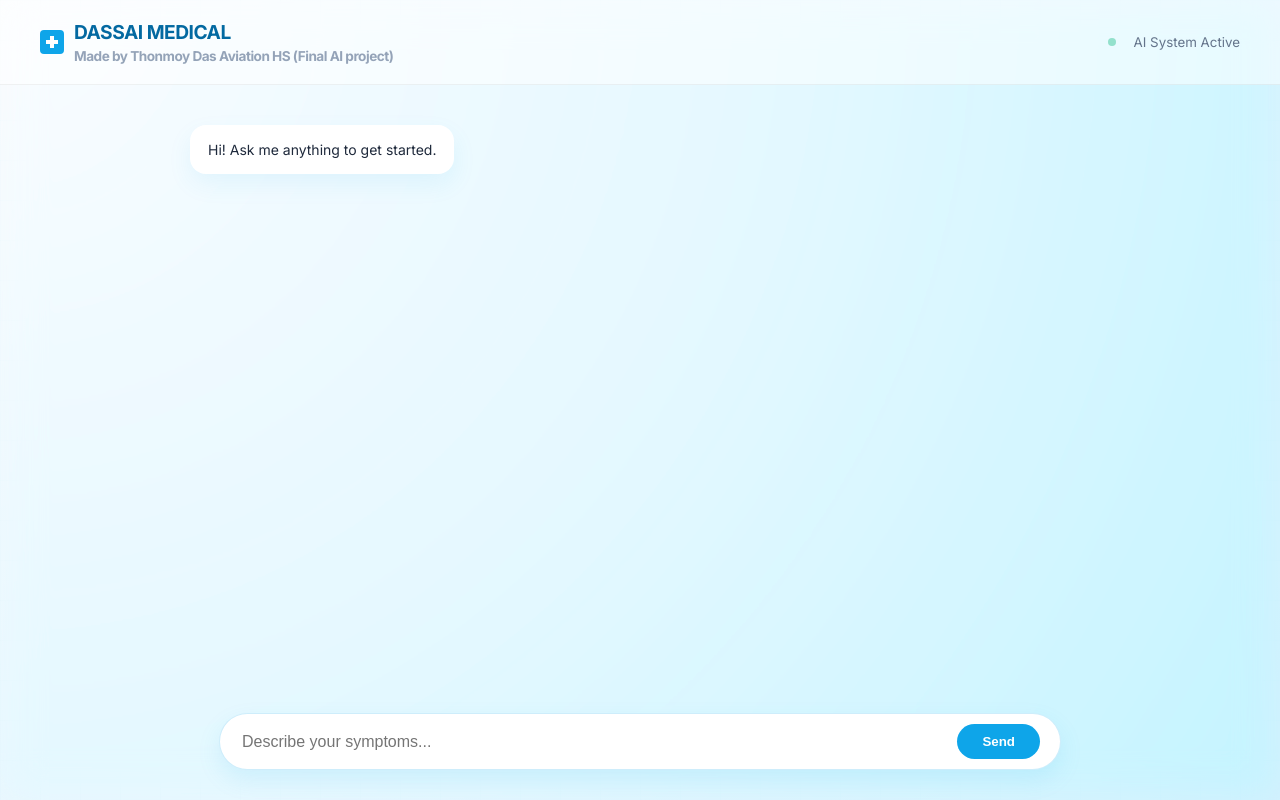
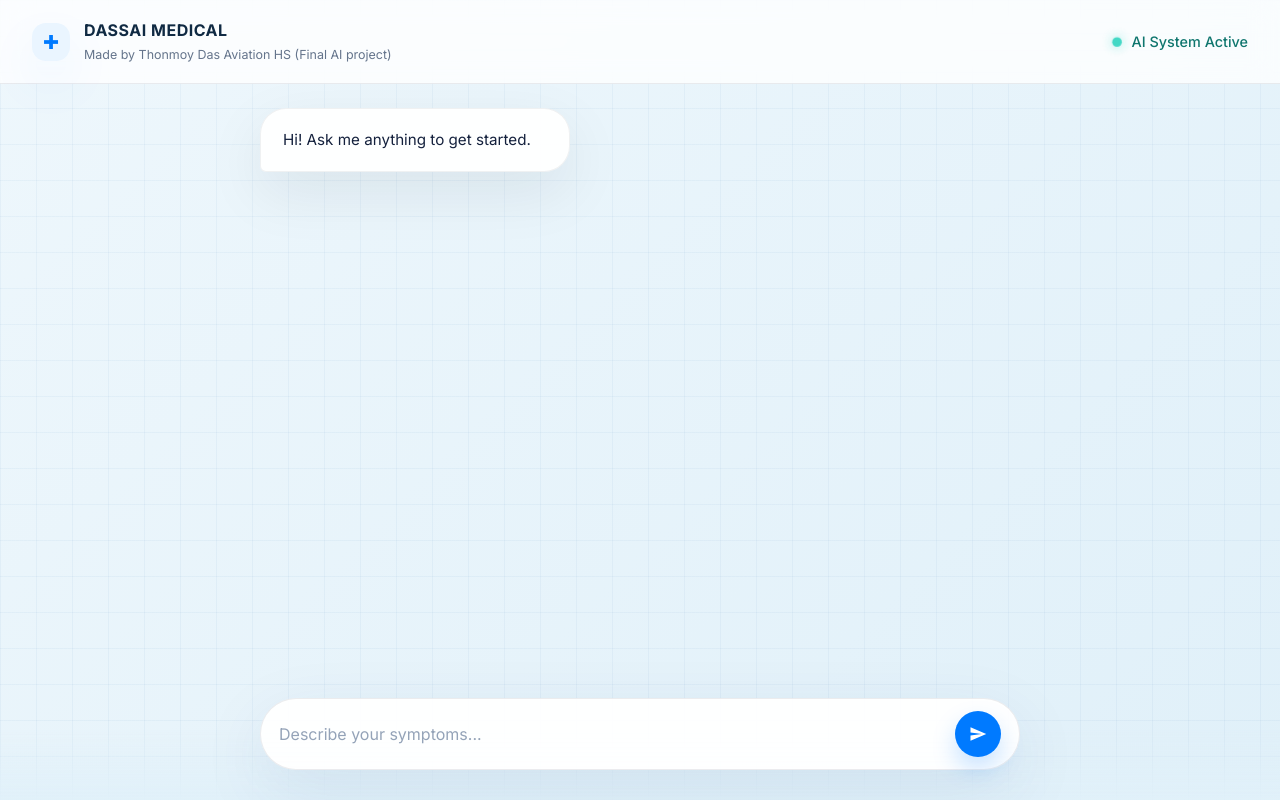
Before and after one commit to thonmoydas47-crypto/final-chat-ai-application-, a website: page public/index.html in a window 1280 px wide. Drawn offline with Linux system fonts and the light colour scheme.

Commit message:
Redesign Dassai Medical UI to a centered premium chat layout

```diff
--- a/public/index.html
+++ b/public/index.html
@@ -3,16 +3,9 @@
   <head>
     <meta charset="UTF-8" />
     <meta name="viewport" content="width=device-width, initial-scale=1.0" />
-    <title>AI Chat</title>
-    <link
-      rel="preconnect"
-      href="https://fonts.googleapis.com"
-    />
-    <link
-      rel="preconnect"
-      href="https://fonts.gstatic.com"
-      crossorigin
-    />
+    <title>Dassai Medical AI</title>
+    <link rel="preconnect" href="https://fonts.googleapis.com" />
+    <link rel="preconnect" href="https://fonts.gstatic.com" crossorigin />
     <link
       href="https://fonts.googleapis.com/css2?family=Inter:wght@400;500;600;700&display=swap"
       rel="stylesheet"
@@ -20,49 +13,44 @@
     <link rel="stylesheet" href="styles.css" />
   </head>
   <body>
-    <div class="bot-container">
-      <header class="bot-header">
-        <div class="hospital-logo">
-          <div class="logo-icon"></div>
+    <header class="main-header">
+      <div class="logo-area">
+        <span class="plus-icon">✚</span>
         <div>
-            <span>DASSAI MEDICAL</span>
-            <div style="font-size: 0.85rem; color: #94a3b8; margin-top: 4px;">Made by Thonmoy Das Aviation HS (Final AI project)</div>
+          <h1>DASSAI MEDICAL</h1>
+          <p class="subtitle">Made by Thonmoy Das Aviation HS (Final AI project)</p>
         </div>
       </div>
-        <div style="display: flex; align-items: center; gap: 10px;">
-          <div class="ai-status-dot"></div>
-          <small style="color: #64748b;">AI System Active</small>
+      <div class="system-status">
+        <span class="status-dot"></span>
+        AI System Active
       </div>
     </header>
 
-      <main class="chat-window">
-        <div class="chat-messages" id="messages">
-          <div class="message message-ai">
-            <div class="message-bubble">
-              Hi! Ask me anything to get started.
-            </div>
+    <main class="chat-wrapper">
+      <div class="chat-stream" id="messages">
+        <div class="message ai-message is-streaming">
+          <div class="message-bubble">Hi! Ask me anything to get started.</div>
         </div>
       </div>
     </main>
 
-      <footer class="input-area">
-        <div class="input-wrapper">
-          <form class="composer" id="composer" autocomplete="off" style="display: flex; width: 100%; gap: 12px; align-items: center;">
+    <footer class="input-container">
+      <form class="input-box-wrapper composer" id="composer" autocomplete="off">
         <input
-              class="composer-input"
-              id="composer-input"
           type="text"
           placeholder="Describe your symptoms..."
+          id="composer-input"
+          class="composer-input"
           required
-              style="flex: 1; border: none; outline: none; font-size: 16px; background: transparent;"
         />
-            <button class="composer-send" id="composer-send" type="submit">
-              Send
+        <button class="input-send composer-send" id="composer-send" type="submit" aria-label="Send message">
+          <svg viewBox="0 0 24 24" fill="none" xmlns="http://www.w3.org/2000/svg">
+            <path d="M2 21L23 12L2 3V10L17 12L2 14V21Z" fill="currentColor" />
+          </svg>
         </button>
       </form>
-        </div>
     </footer>
-    </div>
 
     <script type="module" src="app.js"></script>
   </body>
--- a/public/styles.css
+++ b/public/styles.css
@@ -1,96 +1,132 @@
-/* 1. Global Setup */
-body {
+/* Base Resets & Global Styles */
+* {
   margin: 0;
   padding: 0;
-  height: 100vh;
-  width: 100vw;
-  display: flex;
-  background: radial-gradient(circle at top left, #f8fafc 0%, #e0f2fe 50%, #bae6fd 100%);
-  font-family: 'Inter', system-ui, sans-serif;
-  overflow: hidden;
+  box-sizing: border-box;
+}
+
+html,
+body {
+  min-height: 100%;
+}
+
+body {
+  font-family: 'Inter', -apple-system, BlinkMacSystemFont, 'Segoe UI', Roboto, Helvetica, Arial, sans-serif;
+  background: linear-gradient(135deg, #eef7fc 0%, #e0f0f9 100%);
+  color: #1e293b;
+  overflow-x: hidden;
+  position: relative;
 }
 
 body::before {
   content: "";
-  position: absolute;
+  position: fixed;
   inset: 0;
   background-image:
-    linear-gradient(rgba(0, 180, 216, 0.03) 1px, transparent 1px),
-    linear-gradient(90deg, rgba(0, 180, 216, 0.03) 1px, transparent 1px);
-  background-size: 40px 40px;
+    linear-gradient(rgba(2, 82, 155, 0.04) 1px, transparent 1px),
+    linear-gradient(90deg, rgba(2, 82, 155, 0.04) 1px, transparent 1px);
+  background-size: 36px 36px;
   pointer-events: none;
   z-index: 0;
 }
 
-/* 2. Full Screen Container */
-.bot-container {
-  width: 100%;
-  height: 100vh;
-  background: rgba(255, 255, 255, 0.4);
-  backdrop-filter: blur(20px) saturate(180%);
-  display: flex;
-  flex-direction: column;
+button,
+input {
+  font: inherit;
+}
+
+button {
   border: none;
 }
 
-/* 3. Aesthetic Header with Logo Area */
-.bot-header {
-  padding: 20px 40px;
-  background: rgba(255, 255, 255, 0.5);
-  border-bottom: 1px solid rgba(0, 0, 0, 0.05);
+img {
+  max-width: 100%;
+  display: block;
+}
+
+/* 1. Clean Top Header */
+.main-header {
+  position: fixed;
+  top: 0;
+  left: 0;
+  width: 100%;
+  padding: 20px 32px;
+  display: flex;
+  justify-content: space-between;
+  align-items: center;
+  background: rgba(255, 255, 255, 0.78);
+  backdrop-filter: blur(14px);
+  border-bottom: 1px solid rgba(15, 23, 42, 0.08);
+  z-index: 10;
+}
+
+.logo-area {
   display: flex;
   align-items: center;
-  justify-content: space-between;
+  gap: 14px;
 }
 
-/* 4. CSS Hospital Logo (Dassai Style) */
-.hospital-logo {
+.plus-icon {
+  display: inline-flex;
+  align-items: center;
+  justify-content: center;
+  width: 38px;
+  height: 38px;
+  border-radius: 14px;
+  background: #eaf5ff;
+  color: #007aff;
+  font-size: 1.2rem;
+  box-shadow: 0 21px 50px rgba(0, 122, 255, 0.08);
+}
+
+.logo-area h1 {
+  font-size: 1rem;
+  font-weight: 700;
+  letter-spacing: 0.5px;
+  color: #102a43;
+}
+
+.subtitle {
+  margin-top: 6px;
+  font-size: 0.78rem;
+  color: #64748b;
+  line-height: 1.4;
+}
+
+.system-status {
   display: flex;
   align-items: center;
   gap: 10px;
-  font-weight: 800;
-  color: #0369a1;
-  font-size: 1.2rem;
-  letter-spacing: -0.5px;
+  color: #0f766e;
+  font-size: 0.9rem;
+  font-weight: 500;
 }
 
-.logo-icon {
-  width: 24px;
-  height: 24px;
-  background: #0ea5e9;
-  position: relative;
-  border-radius: 4px;
+.status-dot {
+  width: 10px;
+  height: 10px;
+  border-radius: 999px;
+  background-color: #2dd4bf;
+  box-shadow: 0 0 12px rgba(45, 212, 191, 0.55);
+  animation: pulse 2.2s infinite ease-in-out;
 }
 
-.logo-icon::before,
-.logo-icon::after {
-  content: "";
-  position: absolute;
-  background: white;
-  top: 50%;
-  left: 50%;
-  transform: translate(-50%, -50%);
+/* 2. Chat Layout Wrapper */
+.chat-wrapper {
+  width: 100%;
+  max-width: 800px;
+  margin: 108px auto 130px auto;
+  padding: 0 20px;
+  display: flex;
+  flex-direction: column;
+  position: relative;
+  z-index: 1;
 }
 
-.logo-icon::before { width: 12px; height: 4px; }
-.logo-icon::after { width: 4px; height: 12px; }
-
-/* 5. Chat Area - Centered for Readability */
-.chat-window {
-  flex: 1;
-  overflow-y: auto;
-  padding: 40px;
+.chat-stream {
   display: flex;
   flex-direction: column;
-  max-width: 900px;
-  margin: 0 auto;
-  width: 100%;
-}
-
-.chat-messages {
-  display: flex;
-  flex-direction: column;
-  gap: 16px;
+  gap: 18px;
 }
 
 .message {
@@ -98,88 +134,123 @@ body::before {
   width: 100%;
 }
 
-.message-ai {
+.ai-message {
   justify-content: flex-start;
 }
 
-.message-user {
+.user-message {
   justify-content: flex-end;
 }
 
 .message-bubble {
-  max-width: 80%;
-  padding: 14px 18px;
-  border-radius: 16px;
-  font-size: 14px;
-  line-height: 1.5;
-  box-shadow: 0 10px 25px rgba(0, 161, 224, 0.08);
+  max-width: 78%;
+  padding: 18px 22px;
+  border-radius: 26px;
+  border-bottom-left-radius: 6px;
+  background: rgba(255, 255, 255, 0.95);
+  color: #14213d;
+  font-size: 0.95rem;
+  line-height: 1.7;
+  box-shadow: 0 20px 60px rgba(15, 23, 42, 0.08);
+  border: 1px solid rgba(15, 23, 42, 0.06);
+  position: relative;
+  overflow: hidden;
 }
 
-.message-user .message-bubble {
-  background: #0ea5e9;
-  color: white;
+.user-message .message-bubble {
+  background: #007aff;
+  color: #ffffff;
+  border-radius: 26px;
+  border-bottom-right-radius: 6px;
 }
 
-.message-ai .message-bubble {
-  background: #ffffff;
-  color: #1e293b;
+.is-streaming .message-bubble::after {
+  content: " ▎";
+  color: #007aff;
+  animation: blink 0.8s steps(2, start) infinite;
 }
 
-/* 6. Glowing Input Area */
-.input-area {
-  padding: 30px;
-  background: transparent;
+/* 4. Beautiful Centered Fixed Bottom Input Box */
+.input-container {
+  position: fixed;
+  bottom: 0;
+  left: 0;
+  width: 100%;
+  padding: 28px 22px 30px;
+  background: linear-gradient(to top, rgba(224, 240, 249, 0.96), transparent 55%);
   display: flex;
   justify-content: center;
+  z-index: 10;
 }
 
-.input-wrapper {
-  max-width: 800px;
+.input-box-wrapper {
   width: 100%;
-  background: white;
-  padding: 10px 20px;
-  border-radius: 50px;
+  max-width: 760px;
   display: flex;
   align-items: center;
-  box-shadow: 0 10px 25px rgba(0, 161, 224, 0.1);
-  border: 1px solid rgba(14, 165, 233, 0.2);
+  gap: 12px;
+  padding: 12px 18px;
+  border-radius: 999px;
+  background: rgba(255, 255, 255, 0.94);
+  box-shadow: 0 22px 70px rgba(2, 55, 121, 0.09);
+  border: 1px solid rgba(15, 23, 42, 0.08);
+}
+
+.input-box-wrapper:focus-within {
+  box-shadow: 0 22px 70px rgba(0, 122, 255, 0.15);
+  border-color: rgba(0, 122, 255, 0.2);
 }
 
 .composer-input {
   flex: 1;
   border: none;
+  outline: none;
   background: transparent;
-  outline: none;
-  font-size: 16px;
-  color: #102d60;
+  color: #102a43;
+  font-size: 1rem;
+  padding: 12px 0;
 }
 
-.composer-send {
-  background: #0ea5e9;
+.composer-input::placeholder {
+  color: #94a3b8;
+}
+
+.input-send {
+  width: 46px;
+  height: 46px;
+  border-radius: 50%;
+  display: inline-flex;
+  align-items: center;
+  justify-content: center;
+  background: #007aff;
   color: white;
-  border: none;
-  padding: 10px 25px;
-  border-radius: 25px;
   cursor: pointer;
-  font-weight: 600;
+  transition: transform 0.15s ease, background 0.15s ease;
+  box-shadow: 0 12px 24px rgba(0, 122, 255, 0.22);
+}
+
+.input-send:hover {
+  transform: translateY(-1px);
+  background: #0063cc;
+}
+
+.input-send svg {
+  width: 18px;
+  height: 18px;
 }
 
 .composer-send:disabled {
-  opacity: 0.5;
+  opacity: 0.55;
   cursor: not-allowed;
 }
 
-.ai-status-dot {
-  width: 8px;
-  height: 8px;
-  background: #10b981;
-  border-radius: 50%;
-  margin-right: 8px;
-  animation: pulse 2s infinite;
+@keyframes blink {
+  0%, 100% { opacity: 1; }
+  50% { opacity: 0; }
 }
 
 @keyframes pulse {
-  0% { opacity: 1; }
-  50% { opacity: 0.4; }
-  100% { opacity: 1; }
+  0% { transform: scale(0.95); opacity: 0.85; }
+  70% { transform: scale(1); opacity: 1; }
+  100% { transform: scale(0.95); opacity: 0.85; }
 }
```
Lines whose indentation alone changed are shown as unchanged.
